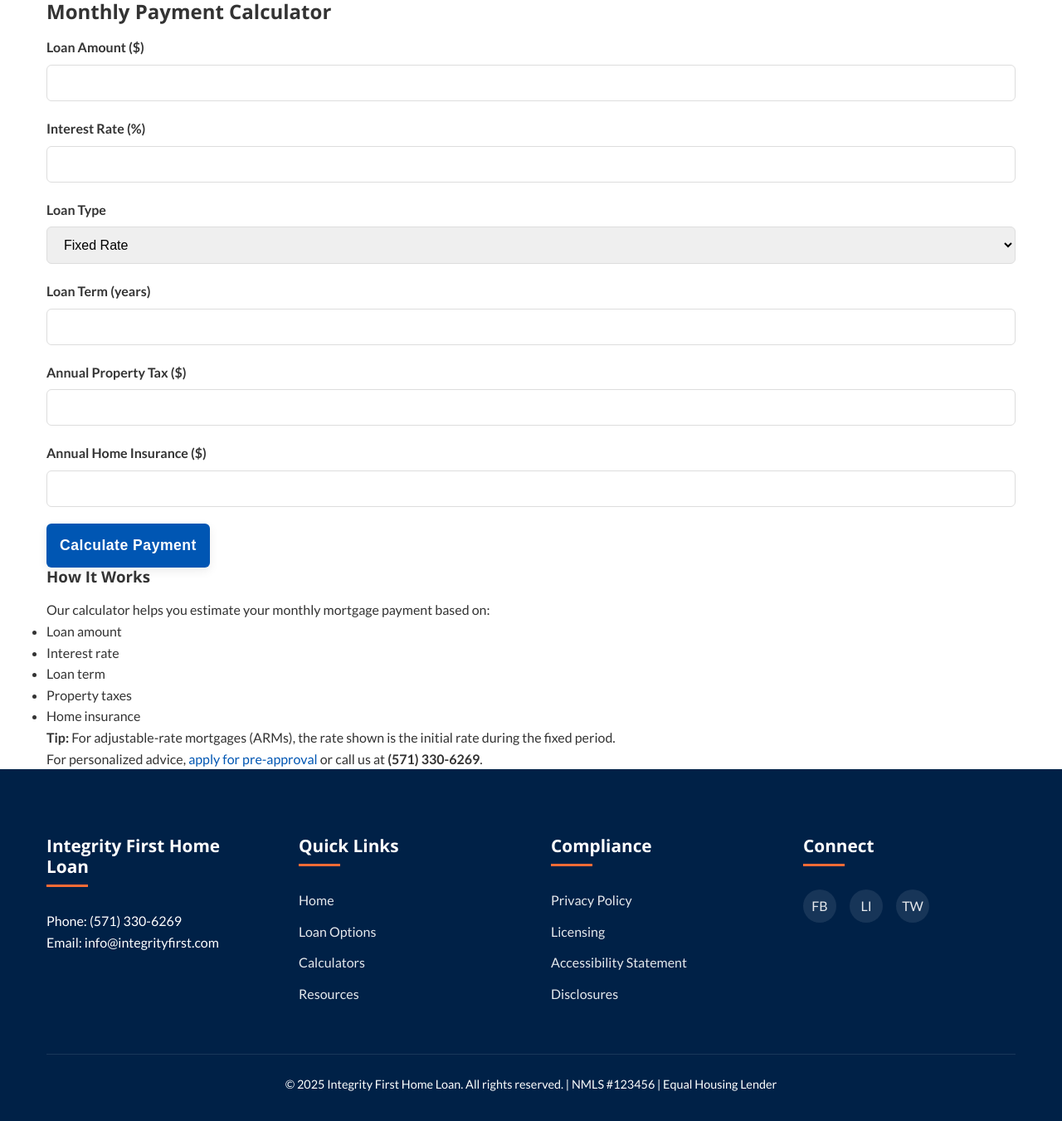
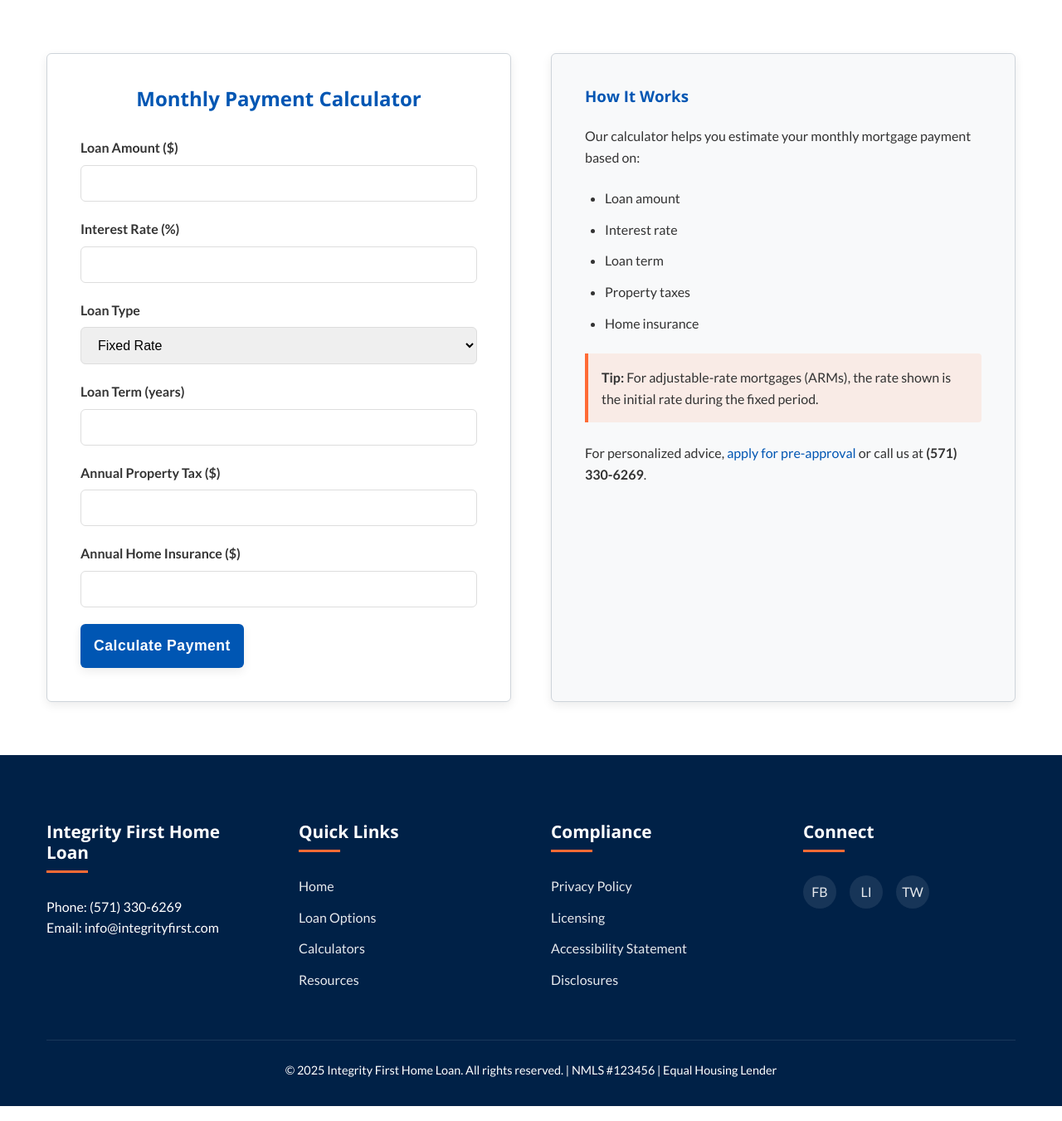
Before and after one commit to JakeHamacher/JakeHamacher.github.io, a PHP site: page /calculators.html in a window 1280 px wide. Shown: the part 450-1801 px from the top of the page at 83% size. Run offline with PHP 8.4, Linux system fonts and the light colour scheme.

Commit message:
feat: enhance mortgage calculator with loan type and styling
Co-authored-by: aider (deepseek/deepseek-reasoner) <aider@aider.chat>

```diff
--- a/assets/css/main.css
+++ b/assets/css/main.css
@@ -747,6 +747,105 @@ img {
     margin-bottom: 0.5rem;
 }
 
+/* Calculator Section */
+.calculator-section {
+    padding: 4rem 0;
+}
+
+.calculator-container {
+    display: grid;
+    grid-template-columns: 1fr;
+    gap: 3rem;
+    max-width: 1200px;
+    margin: 0 auto;
+}
+
+@media (min-width: 992px) {
+    .calculator-container {
+        grid-template-columns: 1fr 1fr;
+    }
+}
+
+.calculator-card {
+    background: var(--white);
+    padding: 2.5rem;
+    border-radius: var(--border-radius);
+    box-shadow: var(--box-shadow);
+    border: 1px solid var(--gray-medium);
+}
+
+.calculator-card h2 {
+    color: var(--primary-color);
+    margin-bottom: 2rem;
+    text-align: center;
+}
+
+.calculator-info {
+    background: var(--secondary-color);
+    padding: 2.5rem;
+    border-radius: var(--border-radius);
+    box-shadow: var(--box-shadow);
+    border: 1px solid var(--gray-medium);
+}
+
+.calculator-info-content h3 {
+    color: var(--primary-color);
+    margin-bottom: 1.5rem;
+}
+
+.calculator-info-content ul {
+    margin: 1.5rem 0;
+    padding-left: 1.5rem;
+}
+
+.calculator-info-content li {
+    margin-bottom: 0.75rem;
+    line-height: 1.6;
+}
+
+.calculator-tip {
+    background: rgba(255, 107, 53, 0.1);
+    border-left: 4px solid var(--accent-color);
+    padding: 1rem;
+    margin: 1.5rem 0;
+    border-radius: 0 4px 4px 0;
+}
+
+.calculator-result {
+    margin-top: 2rem;
+    padding: 1.5rem;
+    background: var(--secondary-color);
+    border-radius: var(--border-radius);
+    display: none;
+}
+
+.calculator-result h3 {
+    color: var(--primary-color);
+    margin-bottom: 1rem;
+}
+
+.payment-breakdown {
+    margin-bottom: 0.75rem;
+    display: flex;
+    justify-content: space-between;
+}
+
+.payment-total {
+    margin-top: 1.5rem;
+    padding-top: 1rem;
+    border-top: 1px solid var(--gray-medium);
+    font-weight: 700;
+    font-size: 1.2rem;
+    display: flex;
+    justify-content: space-between;
+}
+
+.loan-type {
+    margin-top: 1rem;
+    font-style: italic;
+    text-align: center;
+}
+
 /* Floating CTA */
 .floating-cta {
     position: fixed;
--- a/assets/js/main.js
+++ b/assets/js/main.js
@@ -36,6 +36,7 @@ document.addEventListener('DOMContentLoaded', function() {
             const loanTerm = parseFloat(document.getElementById('loanTerm').value) || 0;
             const propertyTax = parseFloat(document.getElementById('propertyTax').value) || 0;
             const homeInsurance = parseFloat(document.getElementById('homeInsurance').value) || 0;
+            const loanType = document.getElementById('loanType').value;
 
             // Validate inputs
             if (loanAmount <= 0 || interestRate <= 0 || loanTerm <= 0) {
@@ -62,9 +63,13 @@ document.addEventListener('DOMContentLoaded', function() {
                 <p class="payment-breakdown">Principal & Interest: <strong>$${mortgagePayment.toFixed(2)}</strong></p>
                 <p class="payment-breakdown">Property Tax: <strong>$${monthlyTax.toFixed(2)}</strong></p>
                 <p class="payment-breakdown">Home Insurance: <strong>$${monthlyInsurance.toFixed(2)}</strong></p>
-                <p class="payment-total">Total: <strong>$${totalPayment.toFixed(2)}</strong></p>
+                <p class="payment-total">Total Payment: <strong>$${totalPayment.toFixed(2)}</strong></p>
+                <p class="loan-type">Loan Type: <strong>${document.querySelector('#loanType option:checked').textContent}</strong></p>
             `;
             resultDiv.style.display = 'block';
+
+            // Scroll to results
+            resultDiv.scrollIntoView({ behavior: 'smooth', block: 'nearest' });
         });
     }
 
```
